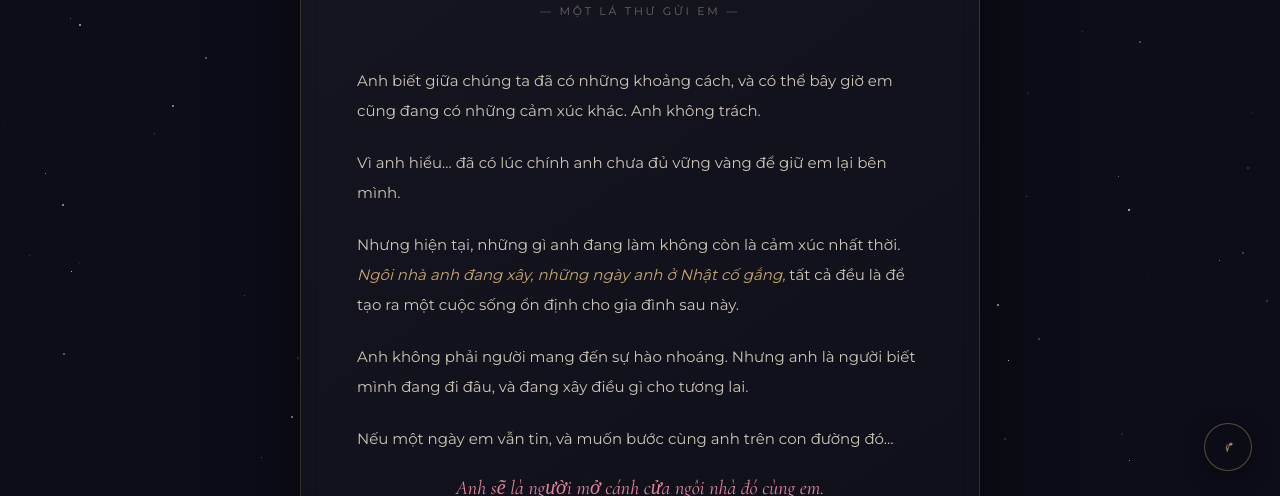
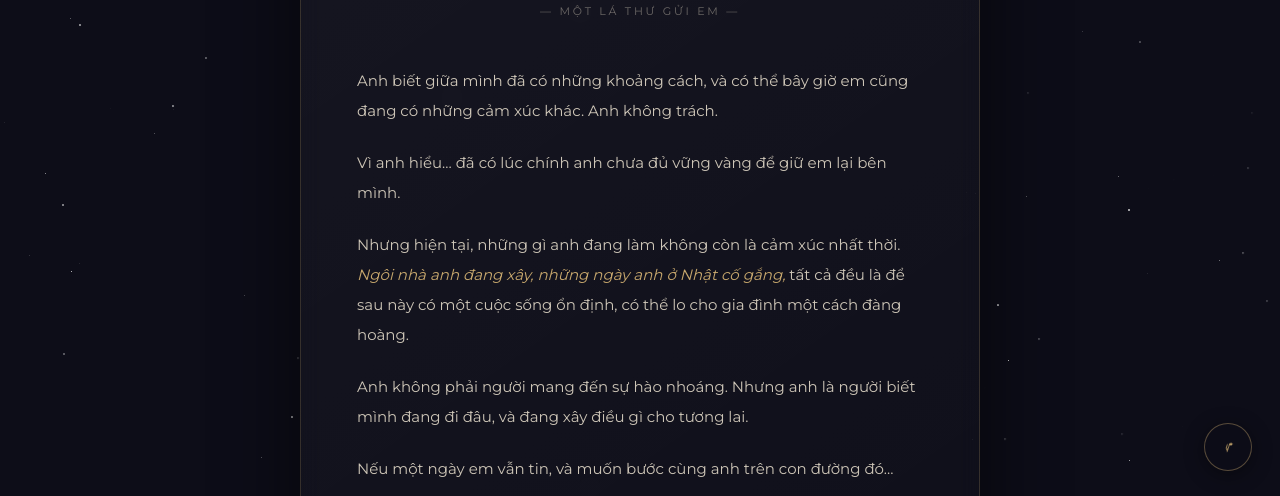
Before and after one commit to phucba/T-ng-Lai, a plain HTML site: page index.html in a window 1280 px wide. Shown: the part 301-797 px from the top of the page. Drawn offline with nearby package versions, Linux system fonts and the light colour scheme.

Commit message:
Update index.html

```diff
--- a/index.html
+++ b/index.html
@@ -319,7 +319,7 @@
       <p class="subtitle">— một lá thư gửi em —</p>
 
       <p class="body-text">
-        Anh biết giữa chúng ta đã có những khoảng cách,
+        Anh biết giữa mình đã có những khoảng cách,
         và có thể bây giờ em cũng đang có những cảm xúc khác.
         Anh không trách.
       </p>
@@ -332,7 +332,7 @@
       <p class="body-text">
         Nhưng hiện tại, những gì anh đang làm không còn là cảm xúc nhất thời.
         <span class="accent">Ngôi nhà anh đang xây, những ngày anh ở Nhật cố gắng,</span>
-        tất cả đều là để tạo ra một cuộc sống ổn định cho gia đình sau này.
+        tất cả đều là để sau này có một cuộc sống ổn định, có thể lo cho gia đình một cách đàng hoàng.
       </p>
 
       <p class="body-text">
```
